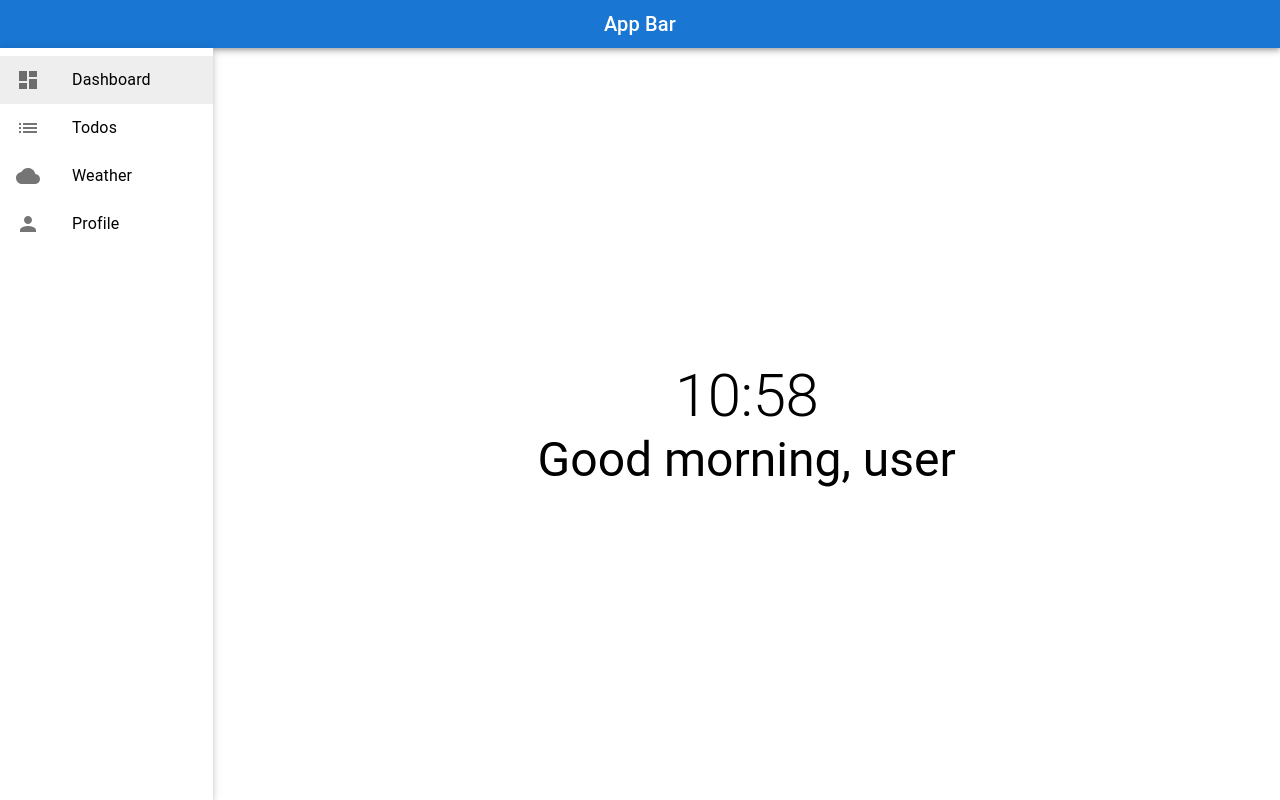
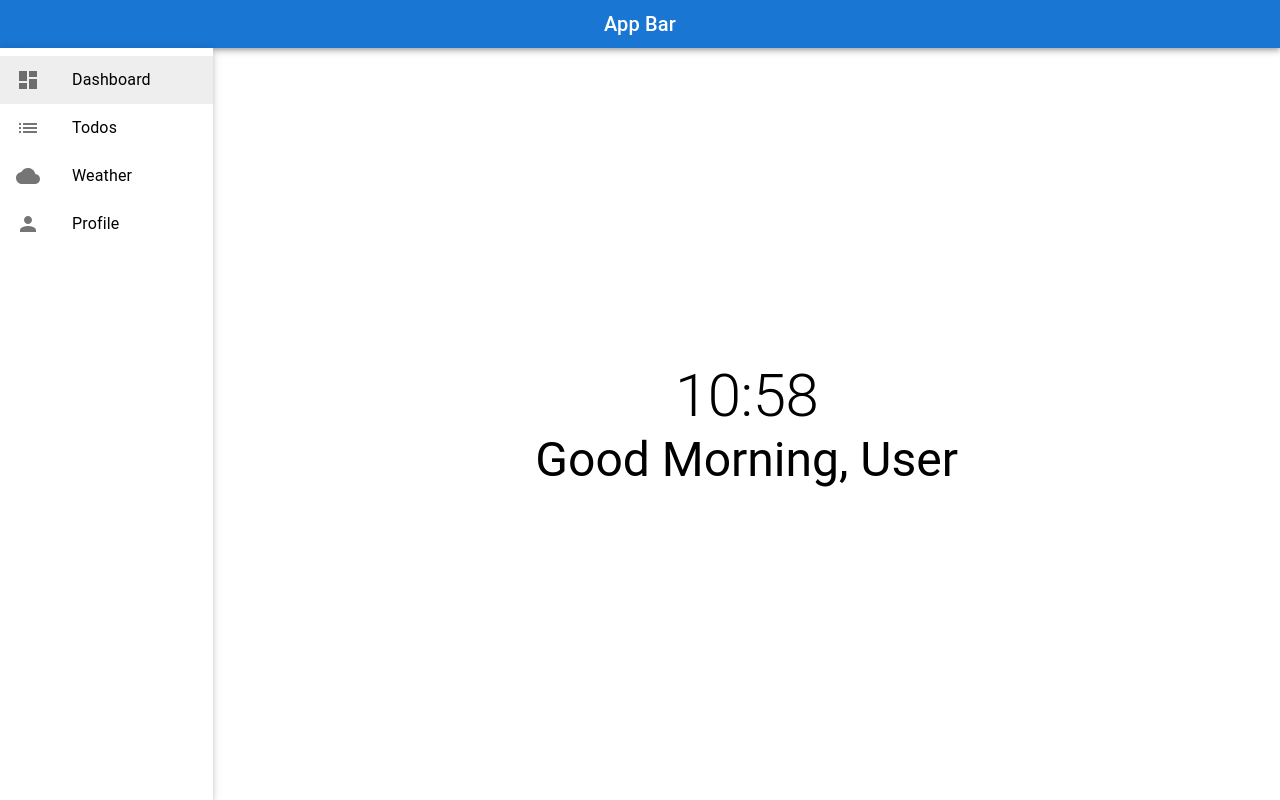
Before and after one commit to AshkanAhmady/nadinSoft---task, a React (Create React App) app: page / in a window 1280 px wide. Built offline with nearby package versions, Linux system fonts and the light colour scheme.

Commit message:
storage util added

```diff
--- a/src/pages/dashboard/DashboardPage.tsx
+++ b/src/pages/dashboard/DashboardPage.tsx
@@ -1,8 +1,26 @@
 import { Box } from '@mui/material';
 import { Typography } from '@mui/material';
 import Timer from '../../components/Timer';
+import { getStorage } from '../../utils/storage';
+
+const hours = new Date().getHours()
 
 const DashboardPage = () => {
+
+    const welocmeTextHandler = () => {
+        let welcomeText = ''
+        if (4 < hours && hours < 12) {
+            welcomeText = "Good Morning"
+        } else if (12 < hours && hours < 15) {
+            welcomeText = "Good Afternoon"
+        } else if (15 < hours && hours < 20) {
+            welcomeText = "Good Evening"
+        } else if (20 < hours && hours < 4) {
+            welcomeText = "Good Night"
+        }
+
+        return welcomeText
+    }
 
     return (
         <Box
@@ -17,7 +35,8 @@ const DashboardPage = () => {
         >
             <Typography variant="h3">
                 <Timer />
-                Good morning, user
+                <span>{welocmeTextHandler()}, </span>
+                <span>{getStorage("USER") || "User"}</span>
             </Typography>
         </Box>
     );
--- /dev/null
+++ b/src/utils/storage.ts
@@ -0,0 +1,15 @@
+export const setStorage = (name: string, data: any) => {
+  localStorage.setItem(name, JSON.stringify(data));
+};
+
+export const getStorage = (name: string) => {
+  if (localStorage.getItem(name)) {
+    return JSON.parse(localStorage.getItem(name) || "");
+  } else {
+    return null;
+  }
+};
+
+export const removeStorage = (name: string) => {
+  localStorage.removeItem(name);
+};
```
